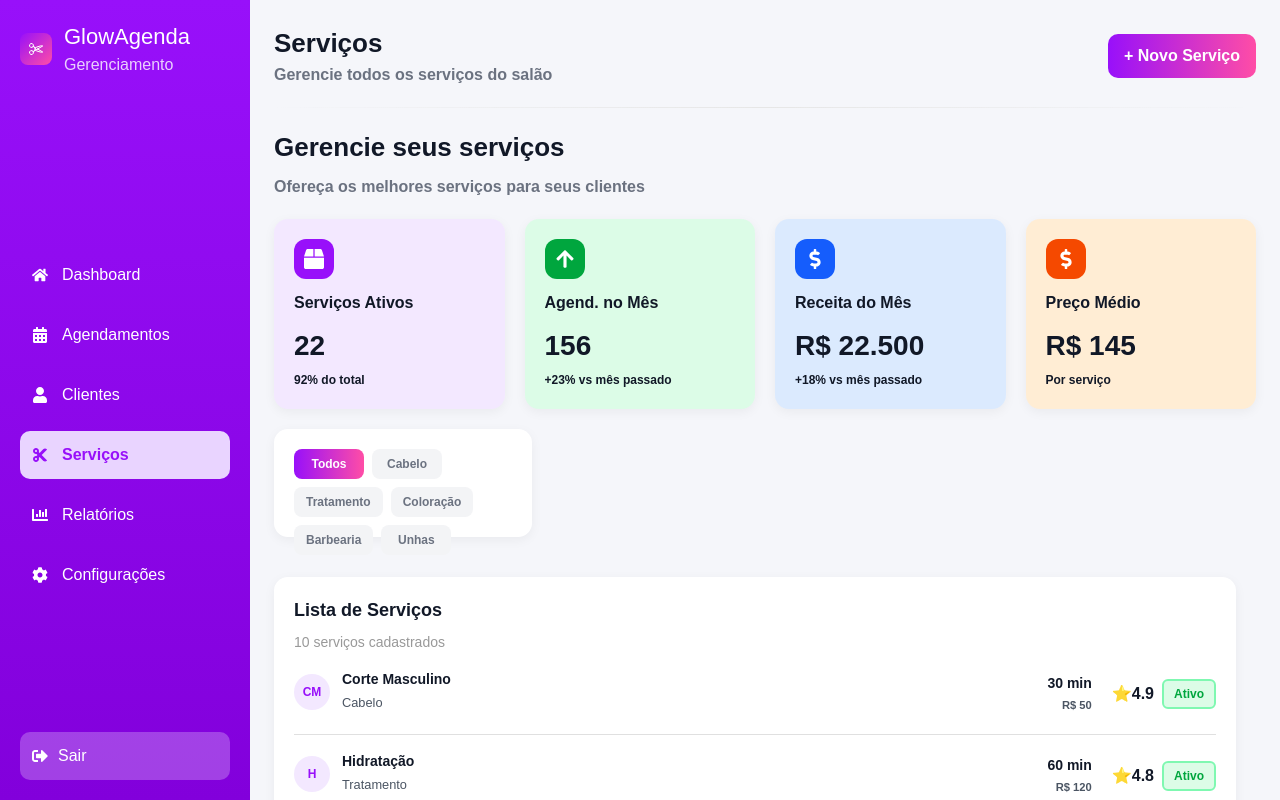
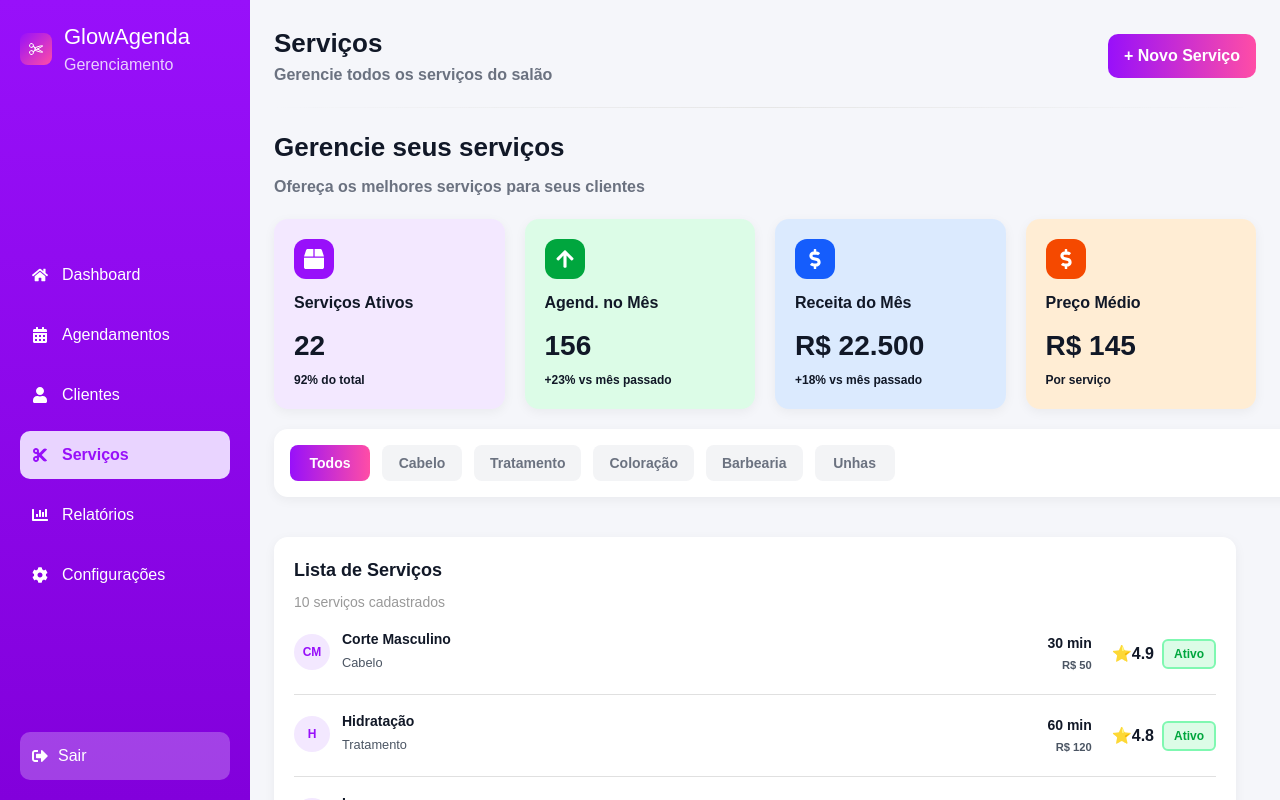
Before and after one commit to euduartesara/glow-agenda-v2, a Next.js app: page /servicos in a window 1280 px wide. Built offline with nearby package versions, Linux system fonts and the light colour scheme.

Commit message:
refactor: Ajustar dimensões do card de filtros de serviços
- Largura: 258.25px  1105px
- Altura: 108px  68px
- Botões alinhados horizontalmente
- Padding reduzido para 16px
- Altura dos botões padronizada em 36px
- Melhor espaçamento e alinhamento visual

```diff
--- a/app/dashboard/ServicesFilters.tsx
+++ b/app/dashboard/ServicesFilters.tsx
@@ -20,23 +20,22 @@ export default function ServicesFilters({ onFilterChange }: ServicesFiltersProps
     <div className="card-box" style={{
       marginTop: 20,
       marginBottom: 20,
-      width: "258.25px",
-      height: "108px",
-      padding: "20px",
+      width: "1105px",
+      height: "68px",
+      padding: "16px",
       display: "flex",
-      flexWrap: "wrap",
-      gap: "8px",
-      alignContent: "flex-start"
+      alignItems: "center",
+      gap: "12px"
     }}>
       {filters.map((filter) => (
         <button
           key={filter}
           onClick={() => handleFilterClick(filter)}
           style={{
-            padding: "6px 12px",
+            padding: "8px 16px",
             borderRadius: "8px",
             border: "none",
-            fontSize: "12px",
+            fontSize: "14px",
             fontWeight: 600,
             cursor: "pointer",
             transition: "all 0.2s ease",
@@ -44,7 +43,11 @@ export default function ServicesFilters({ onFilterChange }: ServicesFiltersProps
               ? "linear-gradient(90deg, #9810FA, #FF4DA6)"
               : "#F3F4F6",
             color: activeFilter === filter ? "white" : "#6B7280",
-            minWidth: "70px"
+            minWidth: "80px",
+            height: "36px",
+            display: "flex",
+            alignItems: "center",
+            justifyContent: "center"
           }}
         >
           {filter}
```
